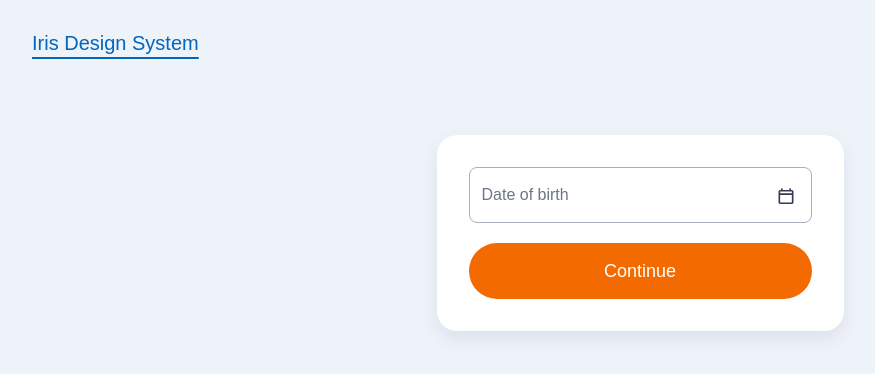
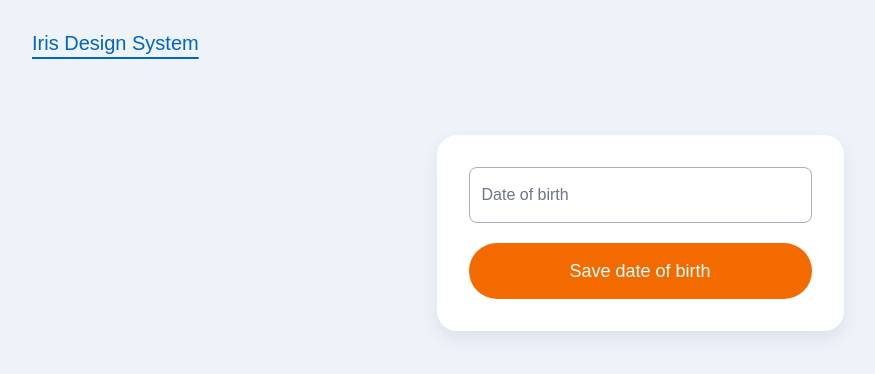
Before and after one commit to rayelder/iris-components, a Next.js app: page /forms/dob in a window 1280 px wide. Shown: the top 374 px of the page, without its empty margins (0-875 px from the left). Built offline with nearby package versions, Linux system fonts and the light colour scheme; a web font is replaced by a local one.

Commit message:
Refine invalid onBlur styling

```diff
--- /dev/null
+++ b/components/InputDate/InputDate.module.css
@@ -0,0 +1,189 @@
+.base {
+  margin-bottom: var(--iris-form-gap);
+}
+
+.fieldShell {
+  display: block;
+  cursor: text;
+  width: 100%;
+}
+
+.inputBase {
+  position: relative;
+  border-radius: var(--iris-radius-sm);
+  background-color: var(--iris-color-form-fill-enabled);
+}
+
+.inputBaseInvalid {
+  background-color: var(--iris-color-form-fill-invalid);
+}
+
+.inputBaseInvalid .filled {
+  color: var(--iris-color-red-600);
+}
+
+.inputBaseInvalid .mask {
+  color: var(--iris-color-red-500);
+}
+
+.inputBaseInvalid .label,
+.inputBaseInvalid .labelFloating {
+  color: var(--iris-color-red-600);
+}
+
+.inputBaseDisabled {
+  background-color: var(--iris-color-form-fill-disabled);
+}
+
+.valueMirror {
+  position: absolute;
+  left: 0;
+  right: 0;
+  bottom: 0;
+  z-index: 0;
+  padding: 1.625rem 0.8125rem 0.5rem 0.875rem;
+  pointer-events: none;
+  font-family: var(--iris-font-regular);
+  font-size: var(--iris-font-size-base);
+  line-height: 22px;
+  letter-spacing: 0.02em;
+  white-space: nowrap;
+  overflow: hidden;
+}
+
+.valueMirrorWithIcon {
+  padding-right: 2.75rem;
+}
+
+.filled {
+  color: var(--iris-color-form-text-value);
+}
+
+.mask {
+  color: var(--iris-color-form-text-placeholder);
+}
+
+.input {
+  position: relative;
+  z-index: 1;
+  width: 100%;
+  height: 3.5rem;
+  padding: 1.625rem 0.8125rem 0.5rem 0.875rem;
+  border: 1px solid var(--iris-color-form-stroke-enabled);
+  border-radius: var(--iris-radius-sm);
+  font-family: var(--iris-font-regular);
+  font-size: var(--iris-font-size-base);
+  line-height: 22px;
+  letter-spacing: 0.02em;
+  color: transparent;
+  caret-color: var(--iris-color-form-text-value);
+  background-color: transparent;
+  transition: border-color 0.2s;
+}
+
+.inputWithIcon {
+  padding-right: 2.75rem;
+}
+
+.input::selection {
+  background-color: var(--iris-color-secondary-gray-200);
+}
+
+.disabled {
+  position: relative;
+  z-index: 1;
+  width: 100%;
+  height: 3.5rem;
+  padding: 1.625rem 0.8125rem 0.5rem 0.875rem;
+  border: 1px solid var(--iris-color-form-stroke-disabled);
+  border-radius: var(--iris-radius-sm);
+  font-family: var(--iris-font-regular);
+  font-size: var(--iris-font-size-base);
+  line-height: 22px;
+  letter-spacing: 0.02em;
+  color: transparent;
+  caret-color: var(--iris-color-form-text-disabled);
+  background-color: transparent;
+  cursor: not-allowed;
+  transition: border-color 0.2s;
+}
+
+.disabledWithIcon {
+  padding-right: 2.75rem;
+}
+
+.input:hover:not(:disabled):not(.inputError) {
+  border-color: var(--iris-color-form-stroke-hover);
+}
+
+.input:focus {
+  outline: 3px solid var(--iris-color-form-stroke-focus-ring);
+  outline-offset: 0;
+  border-color: var(--iris-color-form-stroke-focus) !important;
+}
+
+.input:focus:not(.inputError) {
+  caret-color: var(--iris-color-form-text-value);
+}
+
+.label {
+  position: absolute;
+  left: 0.8125rem;
+  top: 50%;
+  transform: translateY(-50%);
+  z-index: 2;
+  font-family: var(--iris-font-regular);
+  font-size: var(--iris-font-size-base);
+  color: var(--iris-color-form-text-placeholder);
+  pointer-events: none;
+  transition:
+    top 0.2s ease-in-out,
+    left 0.2s ease-in-out,
+    font-size 0.2s ease-in-out,
+    color 0.2s ease-in-out;
+}
+
+.labelFloating {
+  left: var(--iris-floating-label-left);
+  top: var(--iris-floating-label-top);
+  font-family: var(--iris-font-medium);
+  font-size: var(--iris-font-size-sm);
+  color: var(--iris-color-form-text-label);
+}
+
+.error {
+  margin: var(--iris-form-gap-sm) 0 0 0;
+  color: var(--iris-color-red-600);
+  font-family: var(--iris-font-regular);
+  font-size: 0.875rem;
+  font-style: normal;
+  font-weight: 400;
+}
+
+.inputError {
+  border-color: var(--iris-color-form-stroke-invalid);
+  background-color: transparent;
+  caret-color: var(--iris-color-red-600);
+}
+
+.inputError:hover:not(:disabled):not(:focus) {
+  border-color: var(--iris-color-red-700) !important;
+}
+
+.inputError:focus {
+  outline: 3px solid var(--iris-color-form-stroke-invalid-focus-ring);
+  border-color: var(--iris-color-form-stroke-invalid) !important;
+}
+
+.icon {
+  position: absolute;
+  right: 1rem;
+  top: 60%;
+  transform: translateY(-60%);
+  z-index: 2;
+  pointer-events: none;
+}
+
+.inputBaseInvalid .icon svg path {
+  fill: var(--iris-color-red-600) !important;
+}
--- a/components/InputDate/index.tsx
+++ b/components/InputDate/index.tsx
@@ -1,10 +1,12 @@
 "use client";
 
-import { useEffect, useState } from "react";
+import { useEffect, useId, useState } from "react";
 
-import { dateOfBirthValidation } from "@/lib/schemas/shared";
+import { inputDateValidation } from "@/lib/schemas/shared";
 
-import styles from "../InputText/InputText.module.css";
+import styles from "./InputDate.module.css";
+
+const SEP = "/";
 
 interface InputDateProps {
   label: string;
@@ -12,16 +14,84 @@ interface InputDateProps {
   disabled?: boolean;
   onChange?: (value: string) => void;
   shouldValidate?: boolean;
-  showTrailingIcon?: boolean;
 }
 
-function formatMMDDYYYY(raw: string) {
-  const digits = raw.replace(/\D/g, "").slice(0, 8);
-  if (digits.length <= 2) return digits;
-  if (digits.length <= 4) {
-    return `${digits.slice(0, 2)}/${digits.slice(2)}`;
+function digitsOnly(s: string) {
+  return s.replace(/\D/g, "").slice(0, 8);
 }
-  return `${digits.slice(0, 2)}/${digits.slice(2, 4)}/${digits.slice(4)}`;
+
+function digitsToFilled(digits: string): string {
+  const d = digits.slice(0, 8);
+  if (!d.length) return "";
+  const mm = d.slice(0, Math.min(2, d.length));
+  if (d.length <= 2) return mm;
+  const ddPart = d.slice(2);
+  const dd = ddPart.slice(0, Math.min(2, ddPart.length));
+  const mid = `${mm}${SEP}${dd}`;
+  if (d.length <= 4) return mid;
+  const yyyy = d.slice(4);
+  return `${mid}${SEP}${yyyy}`;
+}
+
+function maskSuffix(digitCount: number): string {
+  switch (digitCount) {
+    case 0:
+      return "MM/DD/YYYY";
+    case 1:
+      return "M/DD/YYYY";
+    case 2:
+      return "/DD/YYYY";
+    case 3:
+      return "D/YYYY";
+    case 4:
+      return "/YYYY";
+    case 5:
+      return "YYY";
+    case 6:
+      return "YY";
+    case 7:
+      return "Y";
+    default:
+      return "";
+  }
+}
+
+/** Clamp partial MM while typing (same idea as InputText cc expiry). */
+function normalizeDigits(d: string): string {
+  let next = digitsOnly(d).slice(0, 8);
+  if (next.length === 1 && Number(next) > 1) {
+    next = `0${next}`;
+  }
+  if (next.length >= 2) {
+    const mm = Number(next.slice(0, 2));
+    if (mm === 0) next = `01${next.slice(2)}`;
+    else if (mm > 12) next = `12${next.slice(2)}`;
+  }
+  return next.slice(0, 8);
+}
+
+function allowDateKey(e: React.KeyboardEvent<HTMLInputElement>) {
+  if (e.ctrlKey || e.metaKey || e.altKey) return true;
+  const { key } = e;
+  if (
+    key === "Backspace" ||
+    key === "Delete" ||
+    key === "Tab" ||
+    key === "Escape"
+  ) {
+    return true;
+  }
+  if (
+    key === "ArrowLeft" ||
+    key === "ArrowRight" ||
+    key === "ArrowUp" ||
+    key === "ArrowDown" ||
+    key === "Home" ||
+    key === "End"
+  ) {
+    return true;
+  }
+  return /^\d$/.test(key);
 }
 
 export default function InputDate({
@@ -30,17 +100,29 @@ export default function InputDate({
   disabled = false,
   onChange,
   shouldValidate = false,
-  showTrailingIcon = true,
 }: InputDateProps) {
+  const id = useId();
+  const errorId = useId();
   const [isFocused, setIsFocused] = useState(false);
-  const [inputValue, setInputValue] = useState(value);
+  const [digits, setDigits] = useState(() => digitsOnly(value));
   const [error, setError] = useState("");
 
-  const hasValue = inputValue.length > 0;
+  useEffect(() => {
+    setDigits(digitsOnly(value));
+  }, [value]);
+
+  const filled = digitsToFilled(digits);
+  const mask = maskSuffix(digits.length);
+  const showMirror = isFocused || digits.length > 0;
+  const hasPartialDate = digits.length > 0 && digits.length < 8;
+  const showMask =
+    Boolean(mask) && (isFocused || (Boolean(error) && hasPartialDate));
+  const inputDisplay = filled;
+  const hasValue = digits.length > 0;
   const isLabelFloating = isFocused || hasValue;
 
-  const validateInput = (val: string) => {
-    const result = dateOfBirthValidation.safeParse(val);
+  const validateInput = (raw: string) => {
+    const result = inputDateValidation.safeParse(raw);
     setError(
       result.success ? "" : result.error.issues[0]?.message || "Invalid",
     );
@@ -48,65 +130,114 @@ export default function InputDate({
 
   useEffect(() => {
     if (shouldValidate) {
-      validateInput(inputValue);
+      validateInput(digits);
     }
   }, [shouldValidate]);
 
+  const commitDigits = (next: string) => {
+    const normalized = normalizeDigits(next);
+    setDigits(normalized);
+    onChange?.(normalized);
+    return normalized;
+  };
+
   const handleChange = (e: React.ChangeEvent<HTMLInputElement>) => {
-    const next = formatMMDDYYYY(e.target.value);
-    setInputValue(next);
-    onChange?.(next);
+    const normalized = commitDigits(digitsOnly(e.target.value));
+    if (error) {
+      validateInput(normalized);
+    }
   };
 
   const handleBlur = () => {
     setIsFocused(false);
-    const result = dateOfBirthValidation.safeParse(inputValue);
-    if (!result.success) {
-      setError(result.error.issues[0].message);
-    } else {
+    if (digits.length === 0) {
       setError("");
+      return;
+    }
+    validateInput(digits);
+  };
+
+  const handleFocus = () => {
+    setIsFocused(true);
+  };
+
+  const handleKeyDown = (e: React.KeyboardEvent<HTMLInputElement>) => {
+    if (!allowDateKey(e)) {
+      e.preventDefault();
     }
   };
 
+  const handlePaste = (e: React.ClipboardEvent<HTMLInputElement>) => {
+    e.preventDefault();
+    const pasted = digitsOnly(e.clipboardData.getData("text") || "");
+    if (!pasted.length) return;
+    const normalized = commitDigits(digits + pasted);
+    if (error) {
+      validateInput(normalized);
+    }
+  };
+
+  const inputClassName = [
+    disabled ? styles.disabled : styles.input,
+    error ? styles.inputError : "",
+  ]
+    .filter(Boolean)
+    .join(" ");
+
+  const mirrorClassName = [
+    styles.valueMirror,
+  ]
+    .filter(Boolean)
+    .join(" ");
+
+  const inputBaseClassName = [
+    styles.inputBase,
+    error ? styles.inputBaseInvalid : "",
+    disabled ? styles.inputBaseDisabled : "",
+  ]
+    .filter(Boolean)
+    .join(" ");
+
   return (
     <div className={styles.base}>
-      <div className={styles.inputBase}>
+      <label className={styles.fieldShell} htmlFor={id}>
+        <div className={inputBaseClassName}>
+          {showMirror ? (
+            <div className={mirrorClassName} aria-hidden>
+              <span className={styles.filled}>{filled}</span>
+              {showMask ? (
+                <span className={styles.mask}>{mask}</span>
+              ) : null}
+            </div>
+          ) : null}
           <input
+            id={id}
             type="text"
             inputMode="numeric"
-          autoComplete="bday"
-          placeholder=""
-          value={inputValue}
+            autoComplete="off"
+            value={inputDisplay}
             onChange={handleChange}
-          onFocus={() => setIsFocused(true)}
+            onFocus={handleFocus}
             onBlur={handleBlur}
-          className={`${disabled ? styles.disabled : styles.input} ${error ? styles.inputError : ""}`}
+            onKeyDown={handleKeyDown}
+            onPaste={handlePaste}
+            className={inputClassName}
             disabled={disabled}
             aria-invalid={error ? true : undefined}
+            aria-describedby={error ? errorId : undefined}
           />
-        <label
+          <span
             className={`${styles.label} ${isLabelFloating ? styles.labelFloating : ""}`}
           >
             {label}
+          </span>
+        </div>
       </label>
-        {showTrailingIcon && (
-          <div className={styles.icon} aria-hidden>
-            <svg
-              width="20"
-              height="20"
-              viewBox="0 0 20 20"
-              fill="none"
-              xmlns="http://www.w3.org/2000/svg"
-            >
-              <path
-                d="M15.8333 3.33334H15V2.50001C15 2.27989 14.9122 2.06893 14.7559 1.9126C14.5996 1.75627 14.3886 1.66834 14.1683 1.66834C13.9482 1.66834 13.7372 1.75627 13.5809 1.9126C13.4246 2.06893 13.3333 2.27989 13.3333 2.50001V3.33334H6.66667V2.50001C6.66667 2.27989 6.57874 2.06893 6.42241 1.9126C6.26608 1.75627 6.05511 1.66834 5.83499 1.66834C5.61487 1.66834 5.40391 1.75627 5.24758 1.9126C5.09125 2.06893 5.00332 2.27989 5.00332 2.50001V3.33334H4.16667C3.72464 3.33334 3.30072 3.50893 2.98816 3.82149C2.67559 4.13405 2.5 4.55797 2.5 5.00001V15.8333C2.5 16.2754 2.67559 16.6993 2.98816 17.0119C3.30072 17.3244 3.72464 17.5 4.16667 17.5H15.8333C16.2754 17.5 16.6993 17.3244 17.0119 17.0119C17.3244 16.6993 17.5 16.2754 17.5 15.8333V5.00001C17.5 4.55797 17.3244 4.13405 17.0119 3.82149C16.6993 3.50893 16.2754 3.33334 15.8333 3.33334ZM15.8333 15.8333H4.16667V8.33334H15.8333V15.8333ZM15.8333 6.66668H4.16667V5.00001H15.8333V6.66668Z"
-                fill="#323D54"
-              />
-            </svg>
+      {error ? (
+        <div id={errorId} className={styles.error} role="alert">
+          {error}
         </div>
-        )}
-      </div>
-      {error && <div className={styles.error}>{error}</div>}
+      ) : null}
     </div>
   );
 }
--- a/components/forms/DateOfBirthForm/index.tsx
+++ b/components/forms/DateOfBirthForm/index.tsx
@@ -16,10 +16,10 @@ export default function DateOfBirthForm() {
     setValidateAll(true);
   };
   return (
-    <form onSubmit={handleSubmit}>
+    <form autoComplete="off" onSubmit={handleSubmit}>
       <InputDate label="Date of birth" value="" shouldValidate={validateAll} />
       <div className={styles.buttonGroup}>
-        <Button label="Continue" isPrimary isFullWidth />
+        <Button label="Save date of birth" isPrimary isFullWidth />
       </div>
     </form>
   );
--- a/lib/schemas/shared.ts
+++ b/lib/schemas/shared.ts
@@ -67,15 +67,28 @@ export const shippingAddressValidation = z
   .string()
   .min(1, "Default shipping consent is required");
 
-export const dateOfBirthValidation = z
+/** Eight digits MMDDYYYY from `InputDate` (accepts any string; non-digits stripped). */
+export const inputDateValidation = z
   .string()
-  .min(1, "Date of birth is required")
-  .regex(
-    /^(0[1-9]|1[0-2])\/(0[1-9]|[12][0-9]|3[01])\/(\d{4})$/,
-    "Enter date as MM/DD/YYYY",
-  )
-  .superRefine((val, ctx) => {
-    const [mm, dd, yyyy] = val.split("/").map(Number);
+  .transform((s) => s.replace(/\D/g, "").slice(0, 8))
+  .superRefine((digits, ctx) => {
+    if (digits.length === 0) {
+      ctx.addIssue({
+        code: z.ZodIssueCode.custom,
+        message: "Date of birth is required",
+      });
+      return;
+    }
+    if (digits.length !== 8) {
+      ctx.addIssue({
+        code: z.ZodIssueCode.custom,
+        message: "Enter date of birth as MM/DD/YYYY",
+      });
+      return;
+    }
+    const mm = Number(digits.slice(0, 2));
+    const dd = Number(digits.slice(2, 4));
+    const yyyy = Number(digits.slice(4, 8));
     const parsed = new Date(yyyy, mm - 1, dd);
     if (
       parsed.getFullYear() !== yyyy ||
@@ -84,25 +97,7 @@ export const dateOfBirthValidation = z
     ) {
       ctx.addIssue({
         code: z.ZodIssueCode.custom,
-        message: "Enter a valid date",
-      });
-      return;
-    }
-    const endOfToday = new Date();
-    endOfToday.setHours(23, 59, 59, 999);
-    if (parsed > endOfToday) {
-      ctx.addIssue({
-        code: z.ZodIssueCode.custom,
-        message: "Date cannot be in the future",
-      });
-      return;
-    }
-    const oldest = new Date();
-    oldest.setFullYear(oldest.getFullYear() - 120);
-    if (parsed < oldest) {
-      ctx.addIssue({
-        code: z.ZodIssueCode.custom,
-        message: "Please enter a valid date",
+        message: "Enter a valid date of birth",
       });
     }
   });
```
Lines whose indentation alone changed are shown as unchanged.
